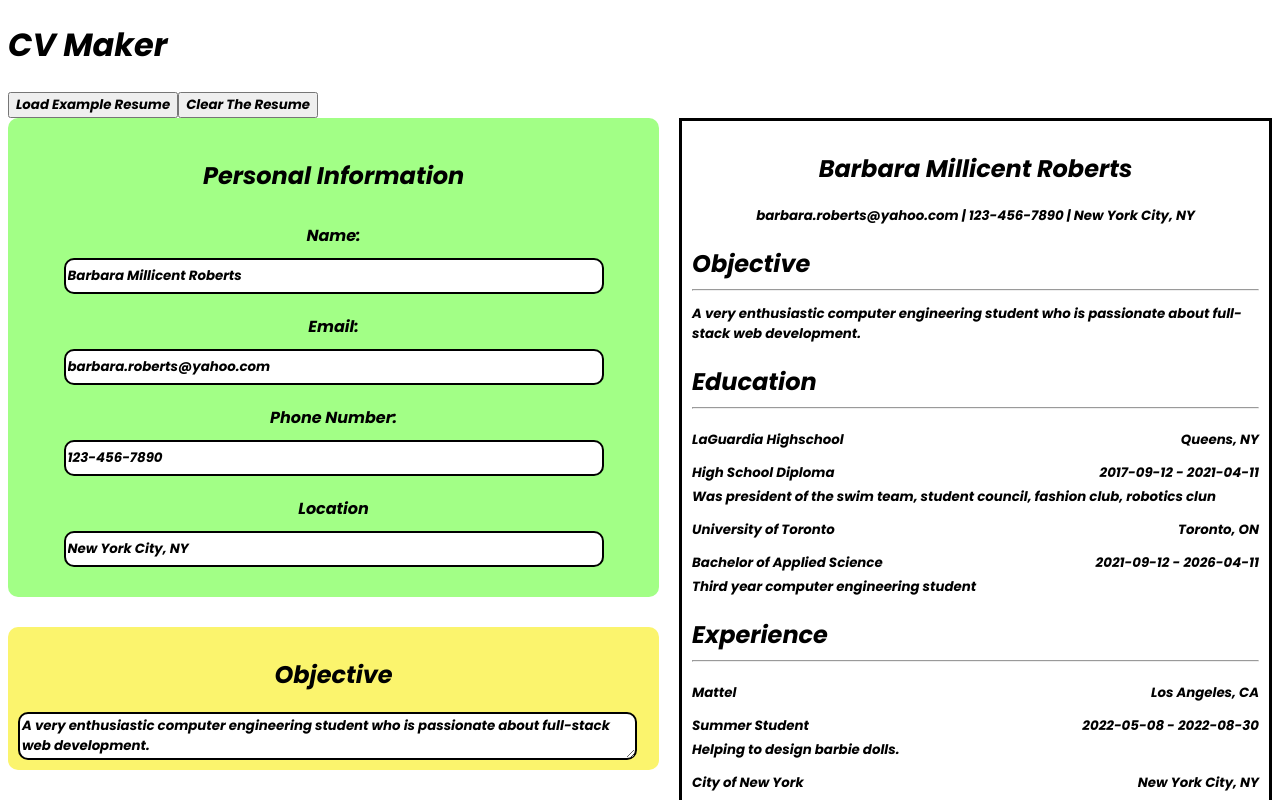
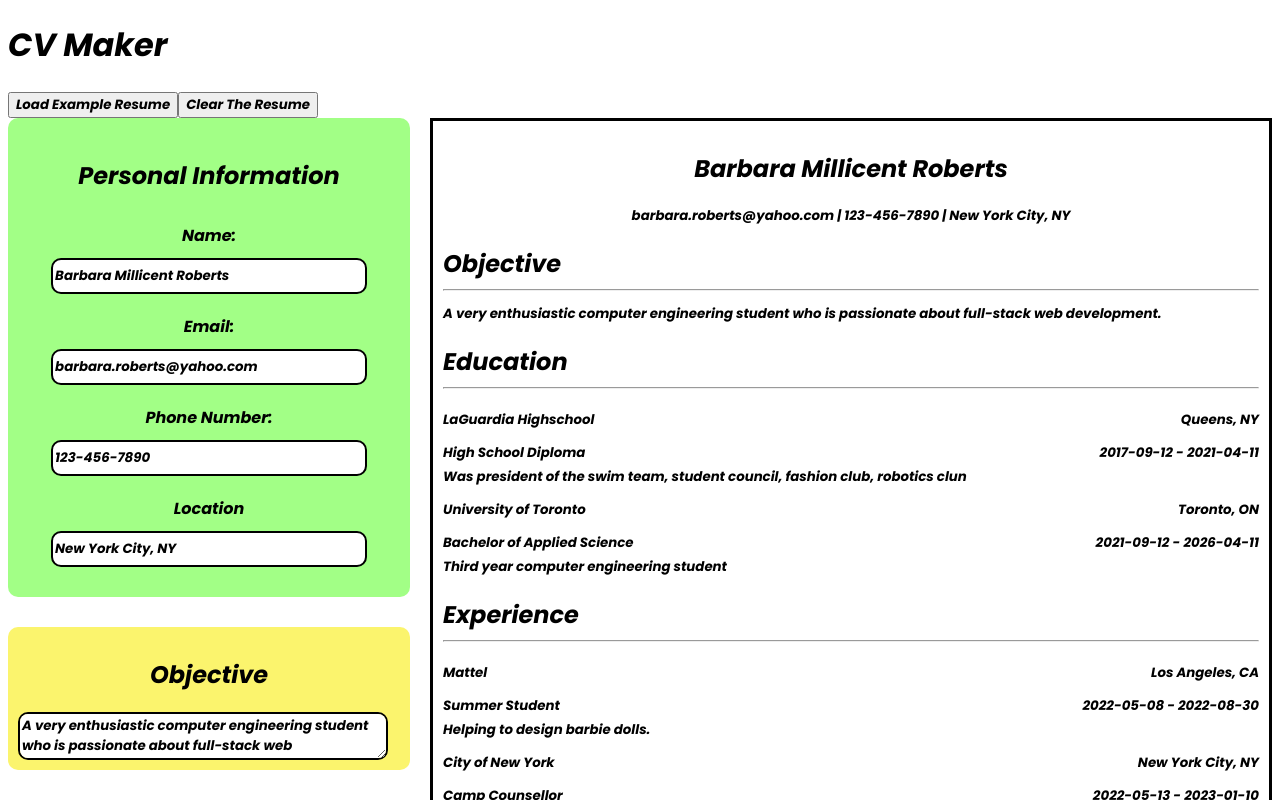
Before and after one commit to macaroonforu/CV-Application, a React (Vite) app: page / in a window 1280 px wide. Shown: the top 800 px of the page. Built offline with nearby package versions, Linux system fonts and the light colour scheme.

Commit message:
Update Resume.css
changed width of resume to min-width @under 1500px

```diff
--- a/src/styles/Resume.css
+++ b/src/styles/Resume.css
@@ -8,6 +8,6 @@
 
 @media only screen and (max-width: 1500px){
     .resumeContainer{
-        width: 15cm;
+        min-width: 15cm;
     }
 }
```
